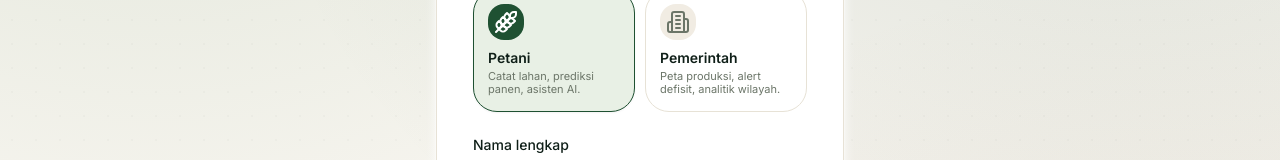
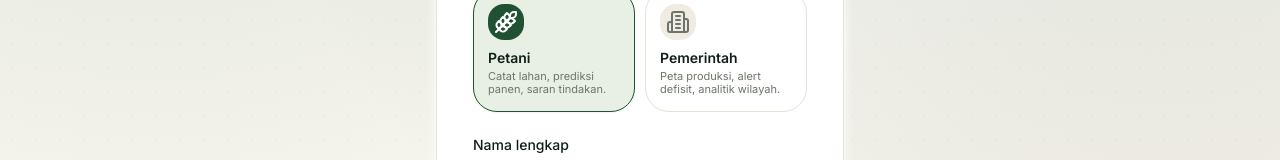
Before and after one commit to astrorehan/panen-cerdas, a Next.js app in the folder frontend/: page /register in a window 1280 px wide. Shown: the part 328-488 px from the top of the page. Built offline with nearby package versions, Linux system fonts and the light colour scheme; no server answers.

Commit message:
fix: update description for petani role in registration

```diff
--- a/frontend/src/app/register/page.tsx
+++ b/frontend/src/app/register/page.tsx
@@ -19,7 +19,7 @@ const ROLES: Array<{
   {
     role: "petani",
     title: "Petani",
-    description: "Catat lahan, prediksi panen, asisten AI.",
+    description: "Catat lahan, prediksi panen, saran tindakan.",
     icon: Wheat,
   },
   {
```
